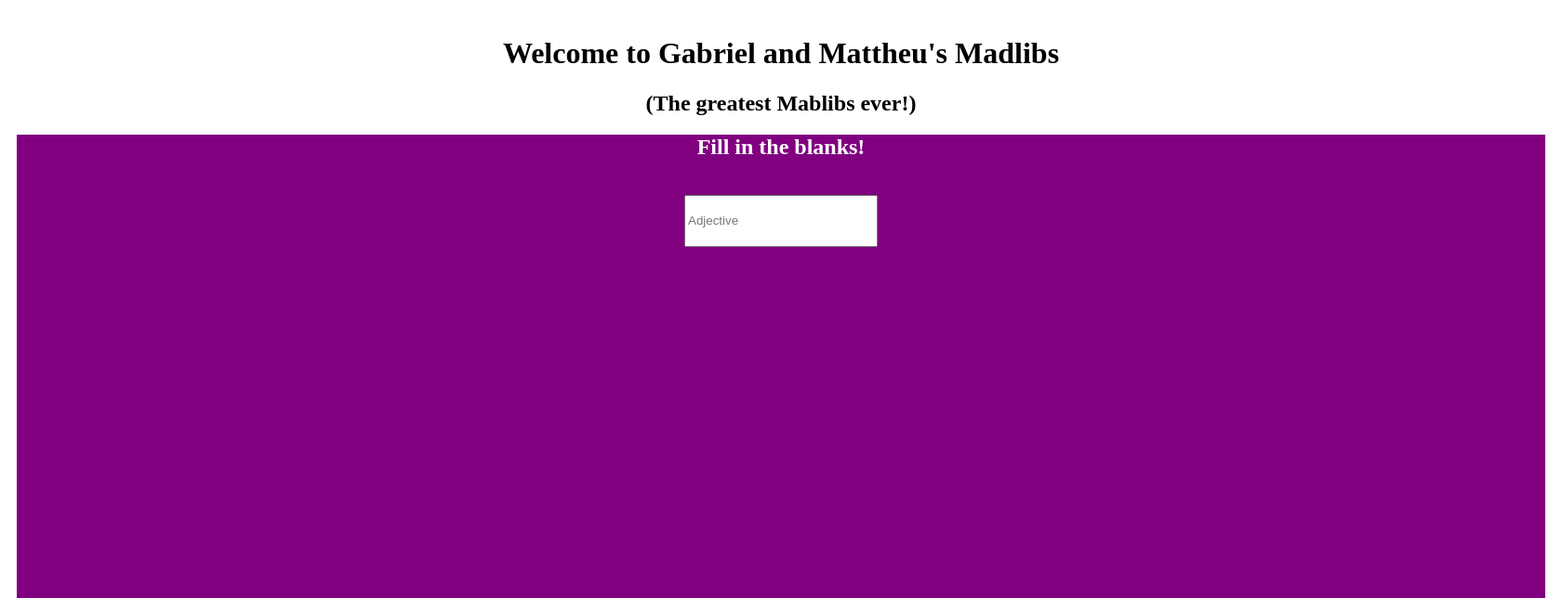
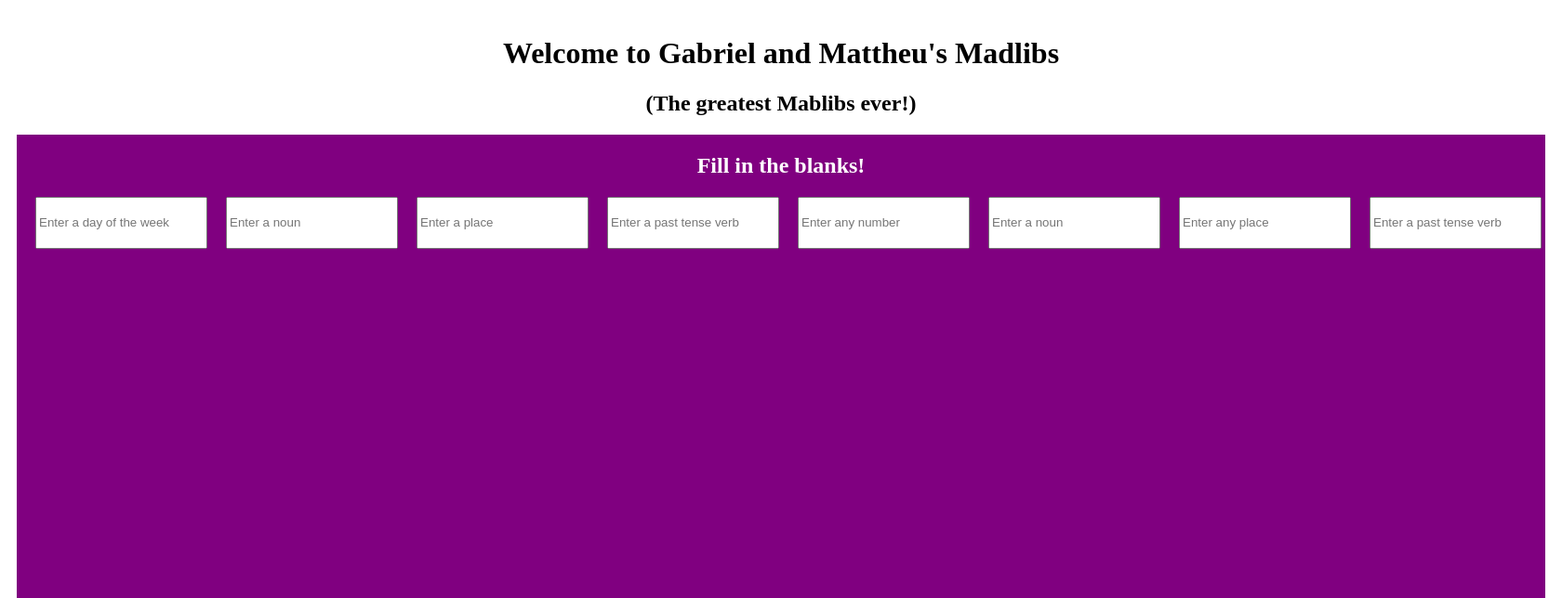
Before and after one commit to MattheuJ/Madlibs-Gabriel-Mattheu, a Flask app: page / in a window 1680 px wide. Shown: the top 644 px of the page at 93% size. Run offline with Flask 3, Linux system fonts and the light colour scheme.

Commit message:
Added form with all the questions

```diff
--- a/app.py
+++ b/app.py
@@ -3,7 +3,7 @@ from flask import Flask, render_template, request, url_for
 app = Flask(__name__)
 
 
-@app.route('/')
+@app.route('/', methods = ['GET', 'POST'])
 def mablibsApp():
     return render_template('index.html')
 
--- a/static/styles/style.css
+++ b/static/styles/style.css
@@ -1,5 +1,4 @@
 #everything{
-    text-align: center;
     justify-content: center;
     margin: auto;
     padding: 10px;
@@ -7,10 +6,13 @@
     height: 1000px;
 }
 
+
 #submission{
     background-color: purple;
     width: 100%;
     height: 50%;
+    display: inline-block;
+    flex-wrap: wrap;
 }
 
 #fillInText{
@@ -20,7 +22,20 @@
 .madlibsQuestion{
     width: 200px;
     height: 50px;
-    display: inline-block;
-    flex-wrap: wrap;
 
 }
+
+#grid{
+    display: flex;
+    gap: 20px;
+    margin: 20px;
+
+}
+
+#welcomeText{
+    text-align: center;
+}
+
+#fillInText{
+    text-align: center;
+}
--- a/templates/index.html
+++ b/templates/index.html
@@ -8,15 +8,23 @@
 </head>
 <body>
     <div id="everything">
-        <div id="Welcome text">
+        <div id="welcomeText">
             <h1 id = "Welcome" class = "Text">Welcome to Gabriel and Mattheu's Madlibs</h1>
             <h2 id = "brag" class = "Text">(The greatest Mablibs ever!)</h2>
         </div>
         <div id="submission">
             <h2 id="fillInText" class="Text"> Fill in the blanks!</h2>
             <form>
-                <label for="fname"></label><br>
-                <input required type="text" id="fname" name="fname" placeholder="Adjective" class="madlibsQuestion"><br>
+                <div id="grid">
+                    <input required type="text" id="dayoftheweek" name="dayoftheweek" placeholder="Enter a day of the week" class="madlibsQuestion">
+                    <input required type="text" id="noun1" name="noun1" placeholder="Enter a noun" class="madlibsQuestion">
+                    <input required type="text" id="place1" name="place1" placeholder="Enter a place" class="madlibsQuestion">
+                    <input required type="text" id="pasttenseverb1" name="pasttenseverb1" placeholder="Enter a past tense verb" class="madlibsQuestion">
+                    <input required type="text" id="income" name="income" placeholder="Enter any number" class="madlibsQuestion">
+                    <input required type="text" id="noun2" name="noun2" placeholder="Enter a noun" class="madlibsQuestion">
+                    <input required type="text" id="place2" name="place2" placeholder="Enter any place" class="madlibsQuestion">
+                    <input required type="text" id="pasttenseverb2" name="pasttenseverb2" placeholder="Enter a past tense verb" class="madlibsQuestion">
+                </div>
             </form>
         </div>
     </div>
```
